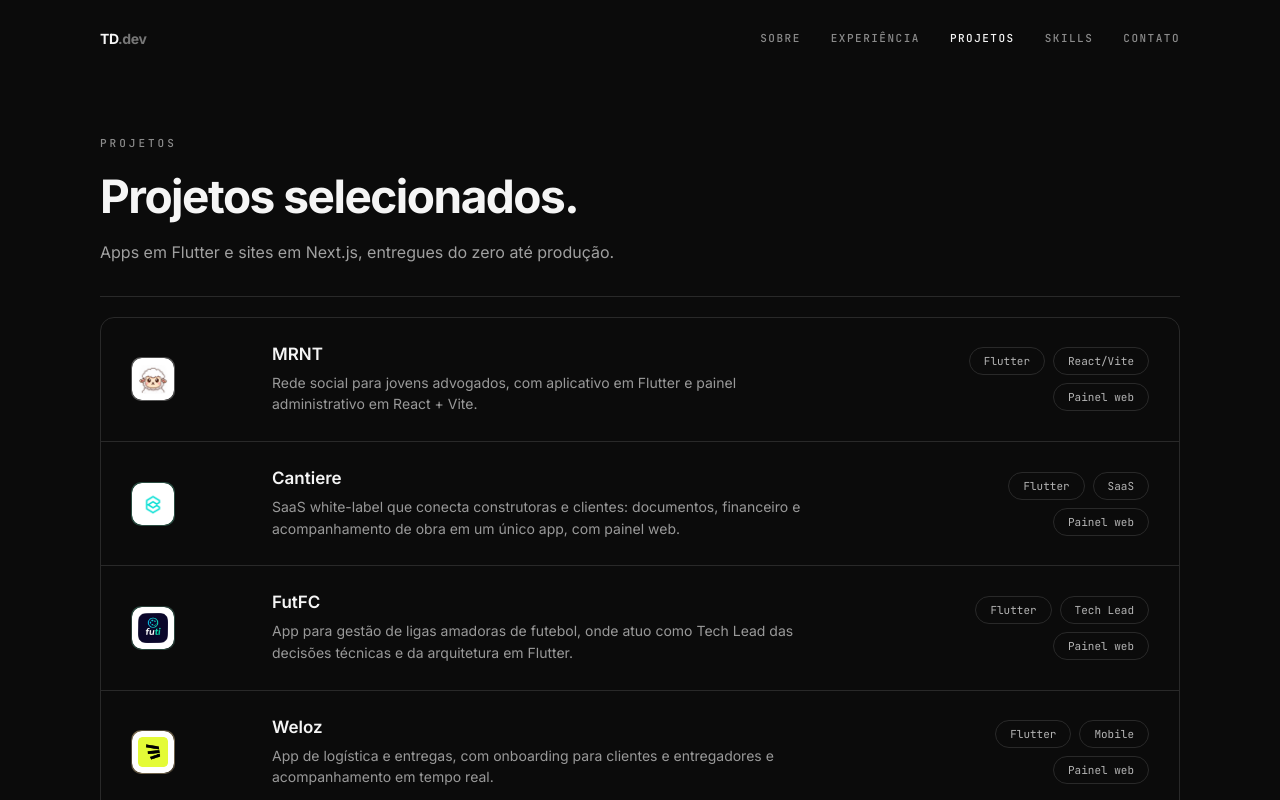
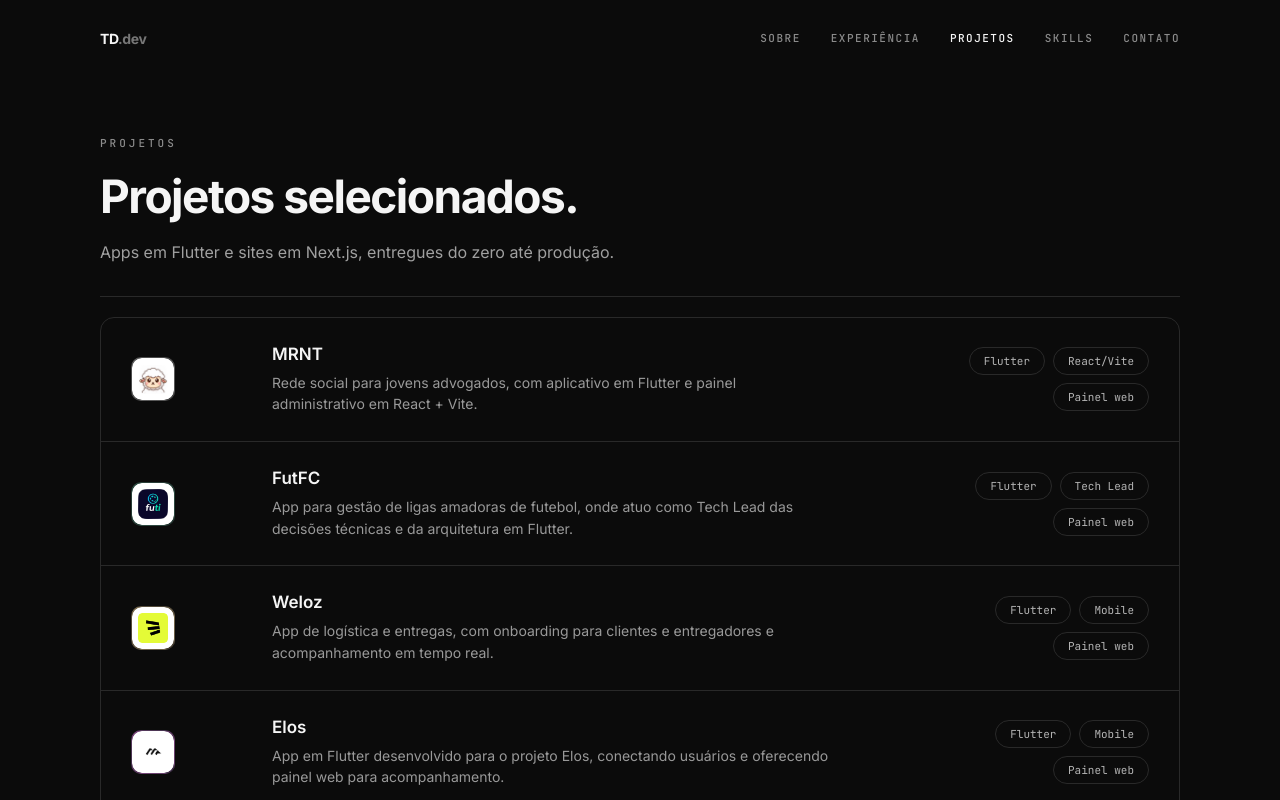
Before and after one commit to dutrathiagodev/portifolio, a Next.js app: page /projetos in a window 1280 px wide. Shown: the top 800 px of the page. Built offline with nearby package versions, Linux system fonts and the light colour scheme.

Commit message:
feat: remove projeto Cantiere da lista de projetos

```diff
--- a/src/content/projetos.ts
+++ b/src/content/projetos.ts
@@ -16,16 +16,6 @@ export const projectsContent: ProjectsContent = {
       imageAlt: "MRNT",
       tone: "mrnt",
       tags: ["Flutter", "React/Vite", "Painel web"],
-    },
-    {
-      name: "Cantiere",
-      href: "https://cantiereapp.com/",
-      description:
-        "SaaS white-label que conecta construtoras e clientes: documentos, financeiro e acompanhamento de obra em um único app, com painel web.",
-      image: "/images/cantiere.png",
-      imageAlt: "Cantiere",
-      tone: "cantiere",
-      tags: ["Flutter", "SaaS", "Painel web"],
     },
     {
       name: "FutFC",
```
